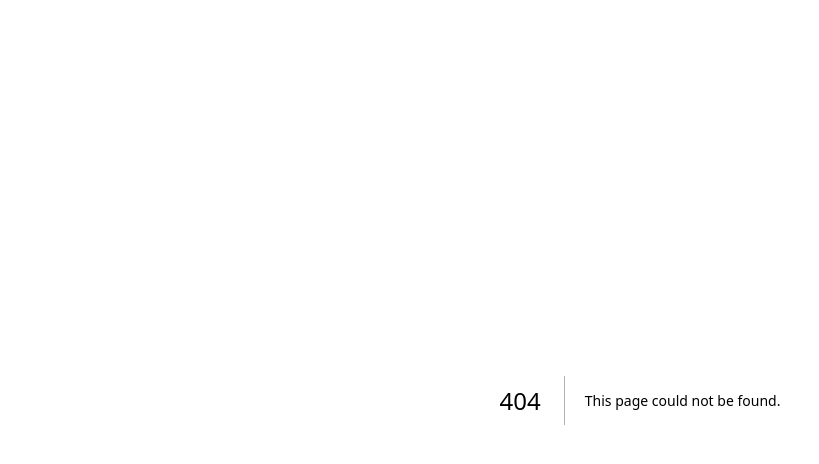
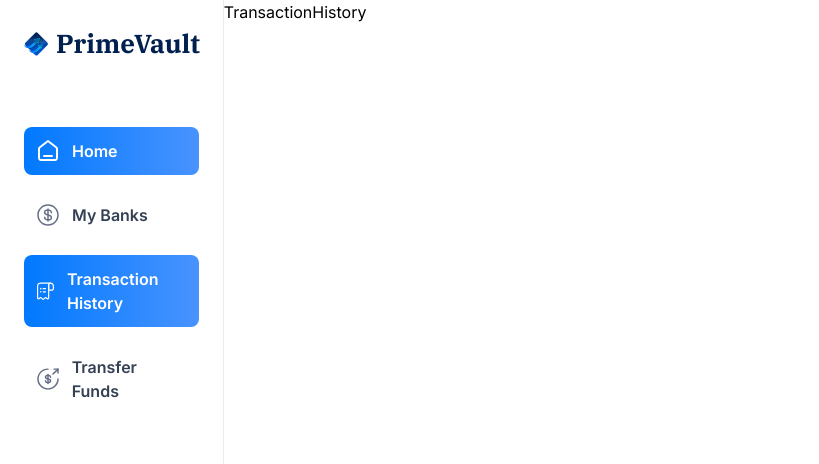
Before and after one commit to Ivan-6332/bank_app, a Next.js app: page /transaction-history in a window 1280 px wide. Before the commit this address had no page. Shown: the top 464 px of the page, without its empty margins (0-819 px from the left). Built offline with nearby package versions, Linux system fonts and the light colour scheme.

Commit message:
complete the layout of the pages

```diff
--- /dev/null
+++ b/app/(root)/my-banks/page.tsx
@@ -0,0 +1,9 @@
+import React from 'react'
+
+const MyBanks = () => {
+  return (
+    <div>MyBanks</div>
+  )
+}
+
+export default MyBanks
--- /dev/null
+++ b/app/(root)/payment-transfer/page.tsx
@@ -0,0 +1,9 @@
+import React from 'react'
+
+const Transfer = () => {
+  return (
+    <div>Transfer</div>
+  )
+}
+
+export default Transfer
--- /dev/null
+++ b/app/(root)/transaction-history/page.tsx
@@ -0,0 +1,9 @@
+import React from 'react'
+
+const TransactionHistory = () => {
+  return (
+    <div>TransactionHistory</div>
+  )
+}
+
+export default TransactionHistory
```
